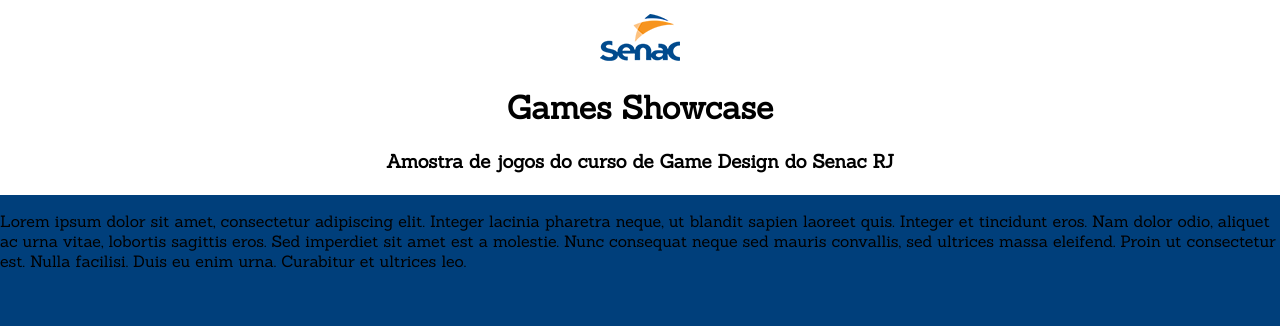
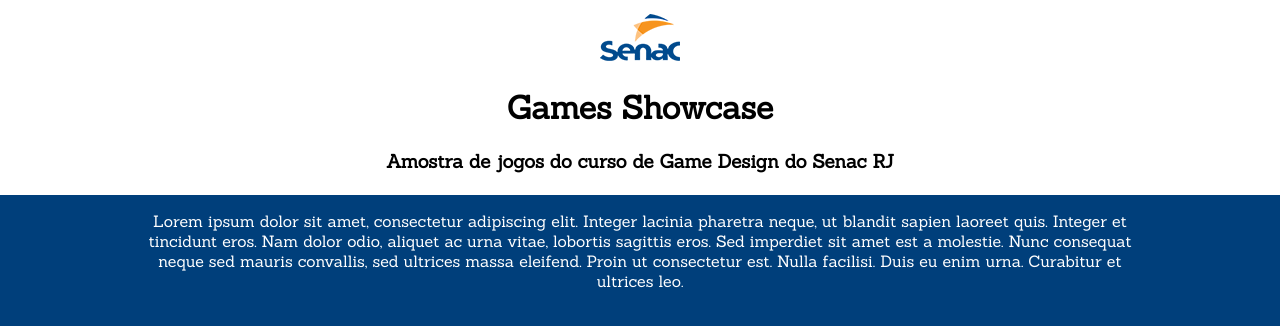
Before and after one commit to Mudows/senac-game-showcase, a React (Create React App) app: page / in a window 1280 px wide. Shown: the top 326 px of the page. Built offline with nearby package versions, Linux system fonts and the light colour scheme.

Commit message:
ADD: Base Content with GameCard placeholder.

```diff
--- a/src/CSS/App.css
+++ b/src/CSS/App.css
@@ -11,4 +11,11 @@ body {
   padding-top: 0.9em;
 }
 
+.page-content {
+  text-align: center;
+  color: #ffffff;
+  margin-left: 8em;
+  margin-right: 8em;
+}
+
 /*# sourceMappingURL=App.css.map */
--- a/src/SASS/App.sass
+++ b/src/SASS/App.sass
@@ -14,3 +14,9 @@ body
   text-align: center
   padding-bottom: 0.2em
   padding-top: 0.9em
+
+.page-content
+  text-align: center
+  color: $white
+  margin-left: 8em
+  margin-right: 8em
--- a/src/components/Content.jsx
+++ b/src/components/Content.jsx
@@ -1,7 +1,16 @@
-import React from "react";
+import React from 'react';
 
 export default function Content() {
-  return(
-    <p>Lorem ipsum dolor sit amet, consectetur adipiscing elit. Integer lacinia pharetra neque, ut blandit sapien laoreet quis. Integer et tincidunt eros. Nam dolor odio, aliquet ac urna vitae, lobortis sagittis eros. Sed imperdiet sit amet est a molestie. Nunc consequat neque sed mauris convallis, sed ultrices massa eleifend. Proin ut consectetur est. Nulla facilisi. Duis eu enim urna. Curabitur et ultrices leo.</p>
-  )
+  return (
+    <div className="page-content">
+      <p>
+        Lorem ipsum dolor sit amet, consectetur adipiscing elit. Integer lacinia
+        pharetra neque, ut blandit sapien laoreet quis. Integer et tincidunt
+        eros. Nam dolor odio, aliquet ac urna vitae, lobortis sagittis eros. Sed
+        imperdiet sit amet est a molestie. Nunc consequat neque sed mauris
+        convallis, sed ultrices massa eleifend. Proin ut consectetur est. Nulla
+        facilisi. Duis eu enim urna. Curabitur et ultrices leo.
+      </p>
+    </div>
+  );
 }
```
Also changed, not shown: src/components/GameCard.jsx (added, +13 -0 lines), 1 other file (tests, documents, lock files or other folders).
